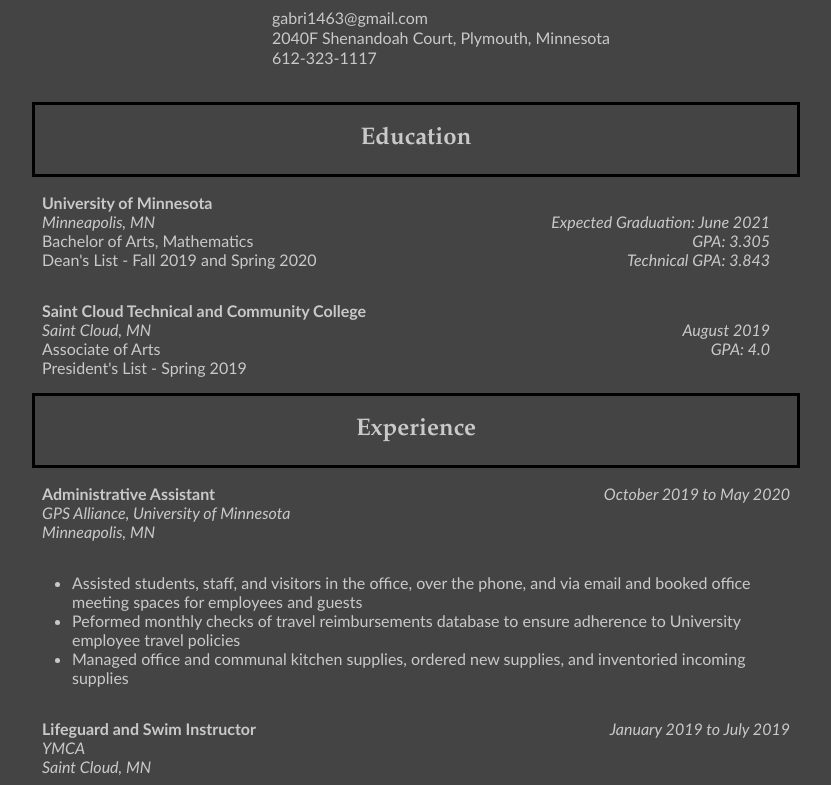
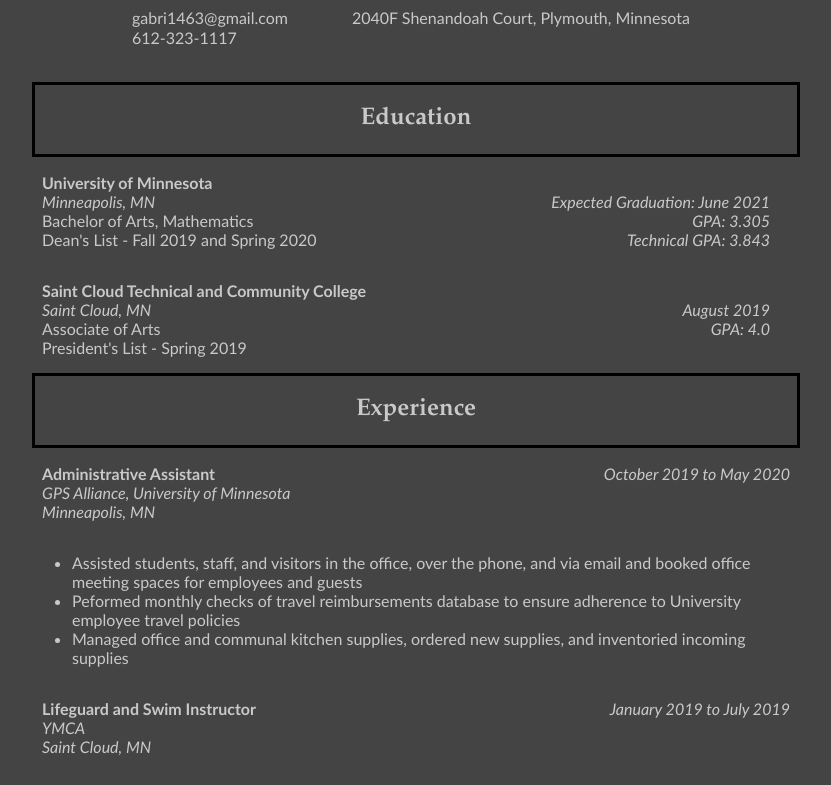
Before and after one commit to gabri1463/gabri1463.github.io, a plain HTML site: page index.html in a window 1280 px wide. Shown: the part 179-964 px from the top of the page, without its empty margins (224-1055 px from the left). Drawn offline with Linux system fonts and the light colour scheme.

Commit message:
Update style.css

```diff
--- a/style.css
+++ b/style.css
@@ -2,6 +2,7 @@ body {
   background-color: #444444;
   color: #dddddddd;
   margin: 10% 20%;
+
 }
 
 h1{
@@ -55,7 +56,7 @@ h6, p, li {
 
 ul.horizontal li{
  display: inline-block;
- padding-left: 200px;
+ padding-left: 60px;
 }
 
 .graduation{
```
